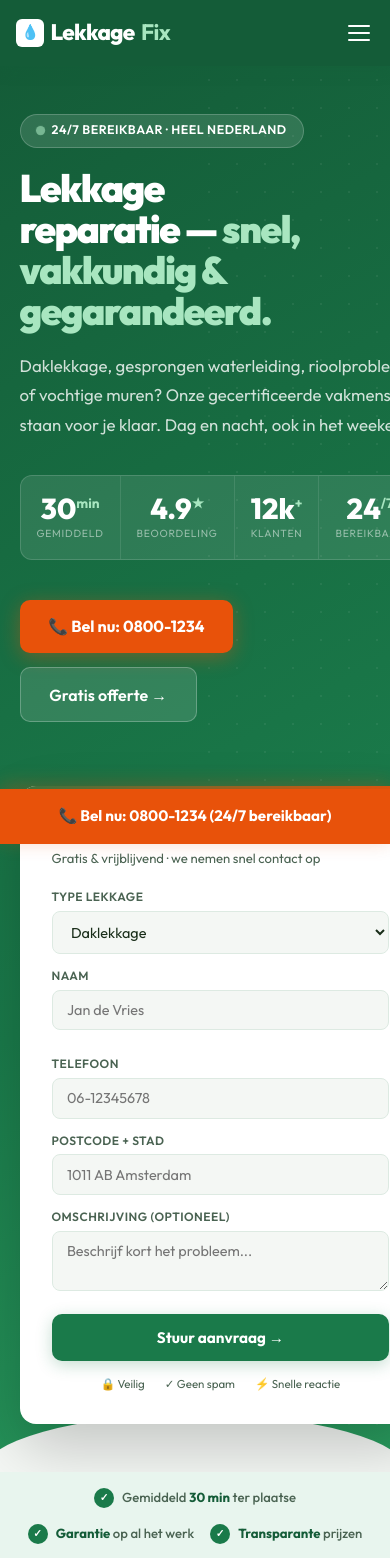
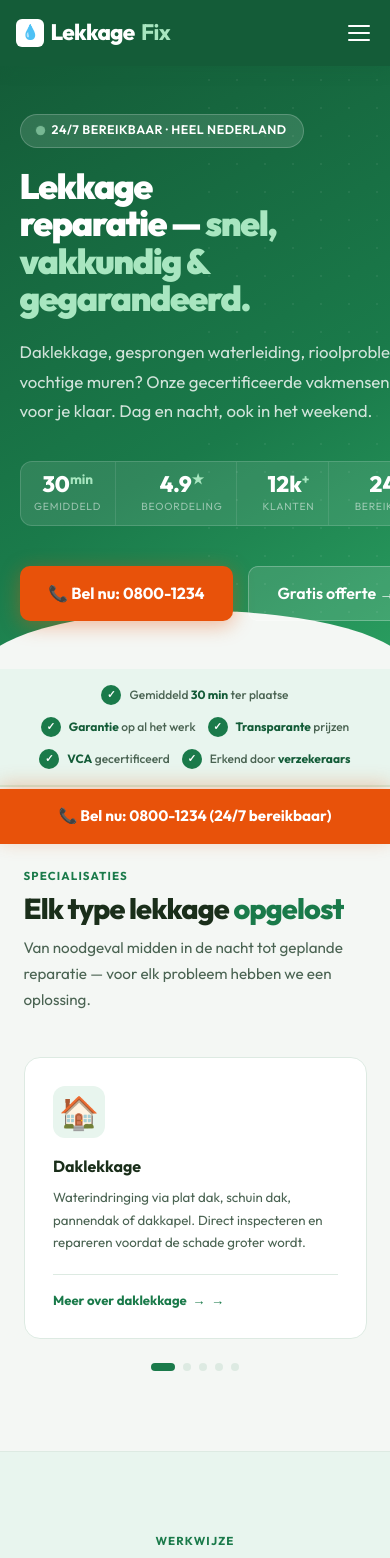
Before and after one commit to SanderKooi/lekkage, a Next.js app: page / in a window 390 px wide. Shown: the top 1558 px of the page. Built offline with nearby package versions, Linux system fonts and the light colour scheme.

Commit message:
Update global.css

```diff
--- a/styles/global.css
+++ b/styles/global.css
@@ -275,11 +275,14 @@ footer{background:var(--green-dark);padding:3.5rem clamp(1rem,5vw,3rem) 2rem}
 }
 @media(max-width:900px){
   .hero-inner{grid-template-columns:1fr}
+  .form-card{display:none}
   .steps{grid-template-columns:1fr 1fr}
   .steps::before{display:none}
   .reviews-grid{grid-template-columns:1fr 1fr}
   .faq-grid{grid-template-columns:1fr}
   .nav-link{display:none}
+  .carousel-card{flex:0 0 calc((100% - 1.25rem) / 2)}
+  .carousel-nav-top{display:none}
 }
 @media(max-width:600px){
   .form-row{grid-template-columns:1fr}
@@ -291,4 +294,12 @@ footer{background:var(--green-dark);padding:3.5rem clamp(1rem,5vw,3rem) 2rem}
   .usp-grid{grid-template-columns:1fr 1fr}
   .blog-grid{grid-template-columns:1fr}
   .reviews-grid{grid-template-columns:1fr}
+  .carousel-card{flex:0 0 100%}
+  .hero h1{font-size:2.2rem}
+  .hero-stats{gap:0.75rem}
+  .stat-item{padding:0.65rem 0.85rem}
+  .stat-val{font-size:1.4rem}
+  .section-inner{padding:0 0.25rem}
+  .trust-inner{gap:0.75rem}
+  .ti-item{font-size:0.75rem}
 }
```
